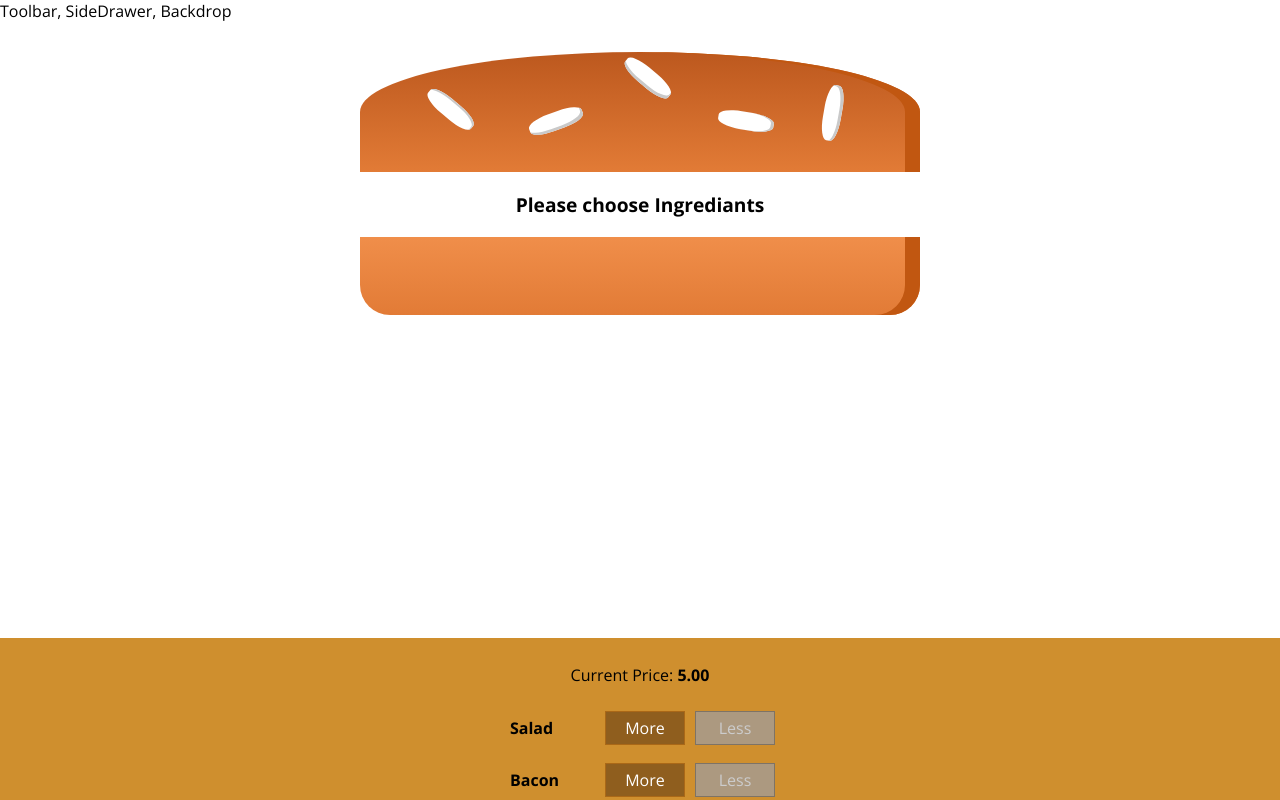
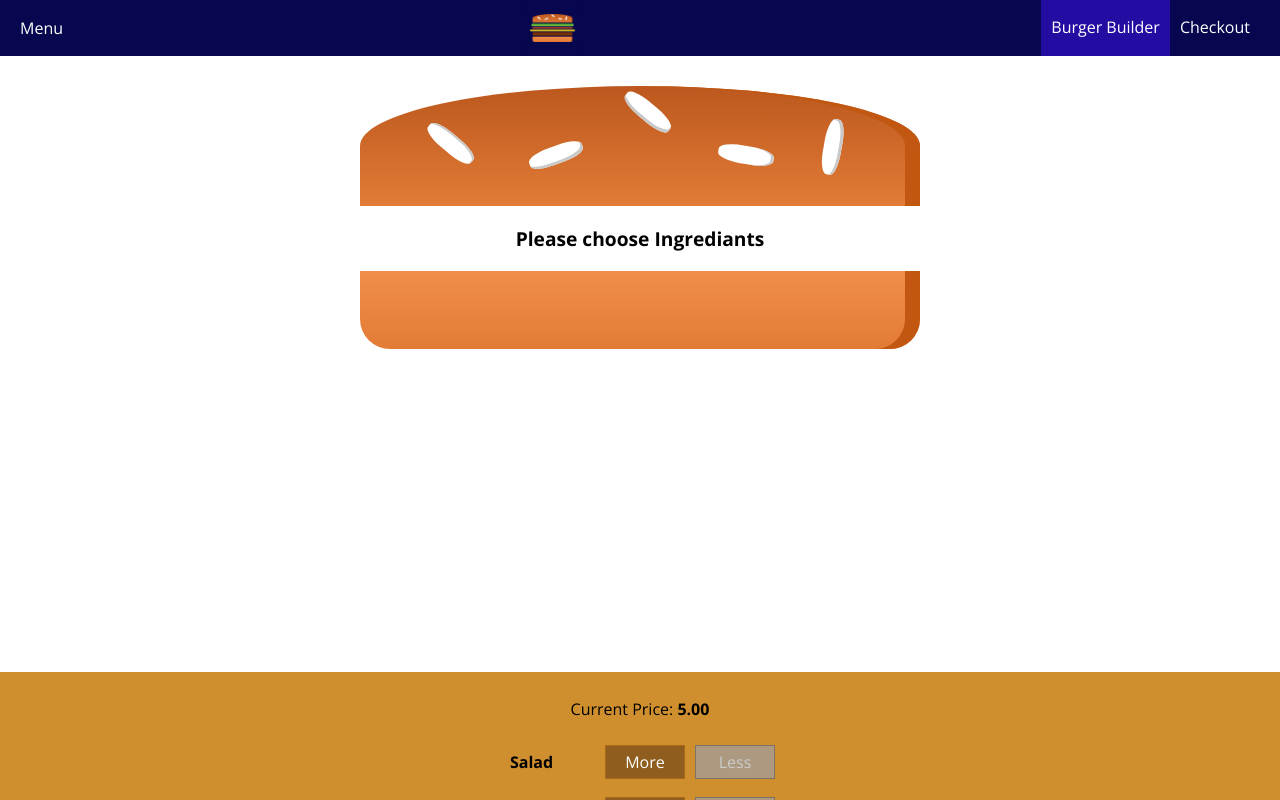
Before and after one commit to ari2016047/burger-app, a React app: page / in a window 1280 px wide. Shown: the top 800 px of the page. Built offline with nearby package versions, Linux system fonts and the light colour scheme.

Commit message:
Added Components for Toolbar, logo, NavigationItems

```diff
--- a/src/components/Layout/Layout.css
+++ b/src/components/Layout/Layout.css
@@ -1,3 +1,3 @@
 .Content{
-    margin-top: 16px;
+    margin-top: 72px;
 }
--- a/src/components/Layout/Layout.js
+++ b/src/components/Layout/Layout.js
@@ -1,11 +1,12 @@
 import React from 'react';
 import Aux from '../../hoc/Auxa';
 import classes from './Layout.css';
+import Toolbar from '../Navigation/Toolbar/Toolbar';
 
 const layout = props => (
     //wrapping root element
     <Aux>
-        <div>Toolbar, SideDrawer, Backdrop</div>
+        <Toolbar />
         <main className={classes.Content}>
             {props.children}
         </main>
--- /dev/null
+++ b/src/components/Logo/Logo.css
@@ -0,0 +1,11 @@
+.Logo{
+    background-color:rgb(7, 7, 80);
+    padding: 8px;
+    height: 80%;
+    box-sizing: border-box;
+    border-radius: 5px;
+}
+
+.Logo img{
+    height: 100%;
+}
--- /dev/null
+++ b/src/components/Logo/Logo.js
@@ -0,0 +1,11 @@
+import React from 'react';
+import burgerLogo from '../../assets/images/burger-logo.png';
+import classes from './Logo.css';
+
+const logo = (props) =>(
+    <div className={classes.Logo}>
+        <img src={burgerLogo} alt="MyBurger" />
+    </div>
+);
+
+export default logo;
--- /dev/null
+++ b/src/components/Navigation/NavigationItems/NavigationItem/NavigationItem.css
@@ -0,0 +1,24 @@
+.NavigationItem{
+    margin: 0;
+    box-sizing: border-box;
+    display: flex;
+    height: 100%;
+    align-items: center;
+}
+
+.NavigationItem a{
+    color: white;
+    text-decoration: none;
+    height: 100%;
+    padding: 16px 10px;
+    border-bottom: 4px solid transparent;
+    box-sizing: border-box;
+    display: block;
+}
+.NavigationItem a:hover,
+.NavigationItem a:active,
+.NavigationItem a.active{
+    background-color: rgb(35, 12, 161);
+    border-bottom: 4px soild rgb(189, 180, 243);
+    color: white;
+}
--- /dev/null
+++ b/src/components/Navigation/NavigationItems/NavigationItem/NavigationItem.js
@@ -0,0 +1,12 @@
+import React from 'react';
+import classes from './NavigationItem.css';
+
+const navigationItem = (props) =>(
+        <li className={classes.NavigationItem}>
+            <a href="/" className={props.active? classes.active: null}>
+                {props.children}
+            </a>
+        </li>
+);
+
+export default navigationItem;
--- /dev/null
+++ b/src/components/Navigation/NavigationItems/NavigationItems.css
@@ -0,0 +1,8 @@
+.NavigationItems{
+    margin: 0;
+    padding: 0;
+    list-style: none;
+    display: flex;
+    align-items: center;
+    height: 100%;
+}
--- /dev/null
+++ b/src/components/Navigation/NavigationItems/NavigationItems.js
@@ -0,0 +1,12 @@
+import React from 'react';
+import classes from './NavigationItems.css';
+import NavigationItem from './NavigationItem/NavigationItem';
+
+const navigationItems = (props) =>(
+    <ul className={classes.NavigationItems}>
+        <NavigationItem href="/" active={true}>Burger Builder</NavigationItem>
+        <NavigationItem href="/">Checkout</NavigationItem>
+    </ul>
+);
+
+export default navigationItems;
--- /dev/null
+++ b/src/components/Navigation/Toolbar/Toolbar.css
@@ -0,0 +1,20 @@
+.Toolbar{
+    height: 56px;
+    width: 100%;
+    position: fixed;
+    top: 0;
+    left: 0;
+    background-color: rgb(7, 7, 80);
+    color: white;
+    display: flex;
+    justify-content: space-between;
+    align-items: center;
+    padding: 0 20px;
+    box-sizing: border-box;
+    z-index: 90;
+    /* less than backdrop as backdrop needs to go above it */
+}
+
+.Toolbar nav {
+    height: 100%;
+}
--- /dev/null
+++ b/src/components/Navigation/Toolbar/Toolbar.js
@@ -0,0 +1,16 @@
+import React from 'react';
+import classes from './Toolbar.css';
+import Logo from '../../Logo/Logo';
+import NavigationItems from '../NavigationItems/NavigationItems';
+
+const toolbar = (props) =>(
+    <header className={classes.Toolbar}>
+        <div>Menu</div>
+        <Logo />
+        <nav>
+            <NavigationItems />
+        </nav>
+    </header>
+);
+
+export default toolbar;
```
Also changed, not shown: src/assets/images/burger-logo.png (added).
